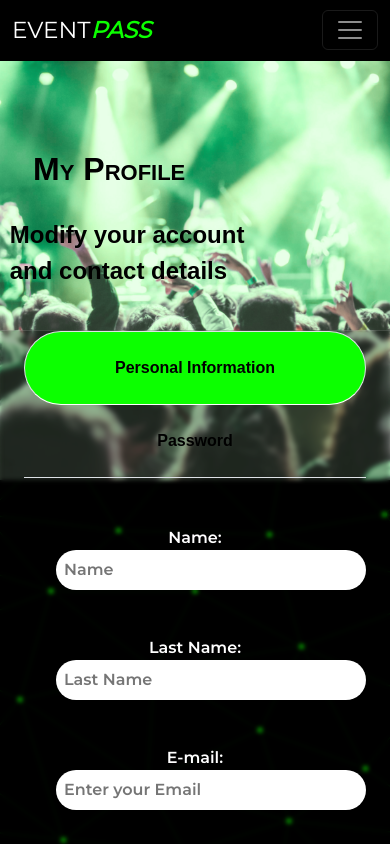
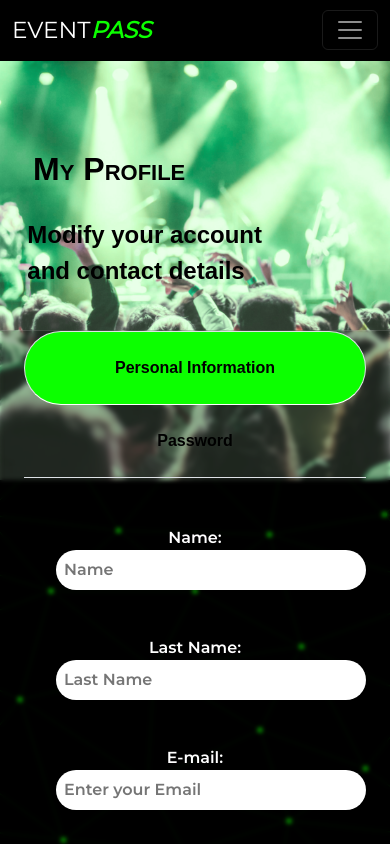
Before and after one commit to emmadamico/23644-grupo2-eventpass, a React (Create React App) app: page /profile in a window 390 px wide. Shown: the top 844 px of the page. Built offline with nearby package versions, Linux system fonts and the light colour scheme.

Commit message:
se agregan ultimos detalles para responsive

```diff
--- a/src/styles/profile.css
+++ b/src/styles/profile.css
@@ -90,7 +90,6 @@
   .p-profile{
     left: 27%;
 }
-
 }
 @media (max-width: 990px){
   .banner-profile .title{
@@ -109,6 +108,9 @@
    left: 28%;
    top: 20%;
   }
+  .p-profile{
+    left: 38%;
+}
 
   .form-item {
     text-align: center;
```
